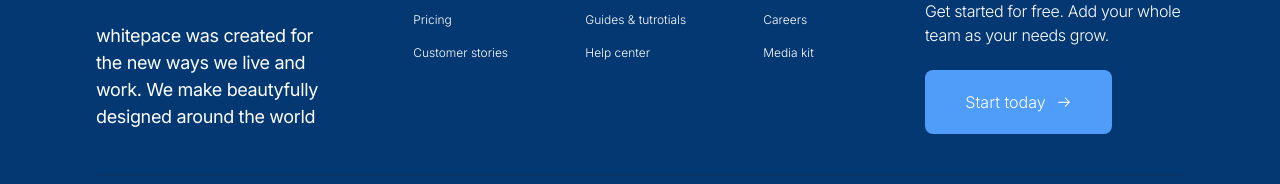
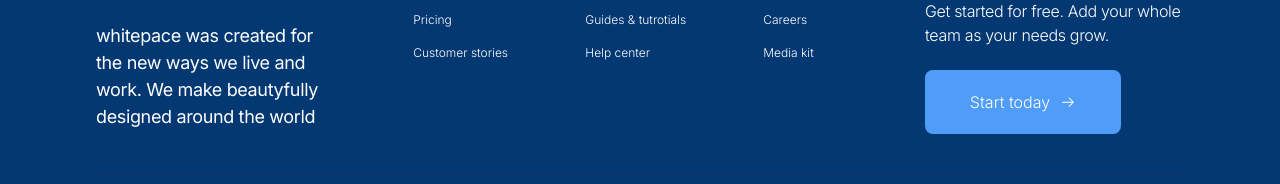
Before and after one commit to Kaliuzhnyi-Nazariy/whitepace, a Next.js app: page / in a window 1280 px wide. Shown: the part 8321-8505 px from the top of the page. Built offline with nearby package versions, Linux system fonts and the light colour scheme.

Commit message:
change styles in footer

```diff
--- a/app/components/FooterComponent/Footer.tsx
+++ b/app/components/FooterComponent/Footer.tsx
@@ -35,7 +35,7 @@
               textStyle="font-light text-center min-[1152px]:tracking-[-0.02em] min-[1152px]:text-[16px] min-[768px]:text-start "
               titleStyle=" min-[1152px]:text-start"
               newFontSize="text-[28px]"
-              buttonStyle="w-[187px]"
+              buttonStyle="w-[196px]  "
               anotherBtnPlace="min-[1152px]:mr-auto "
             />
           </li>
```
